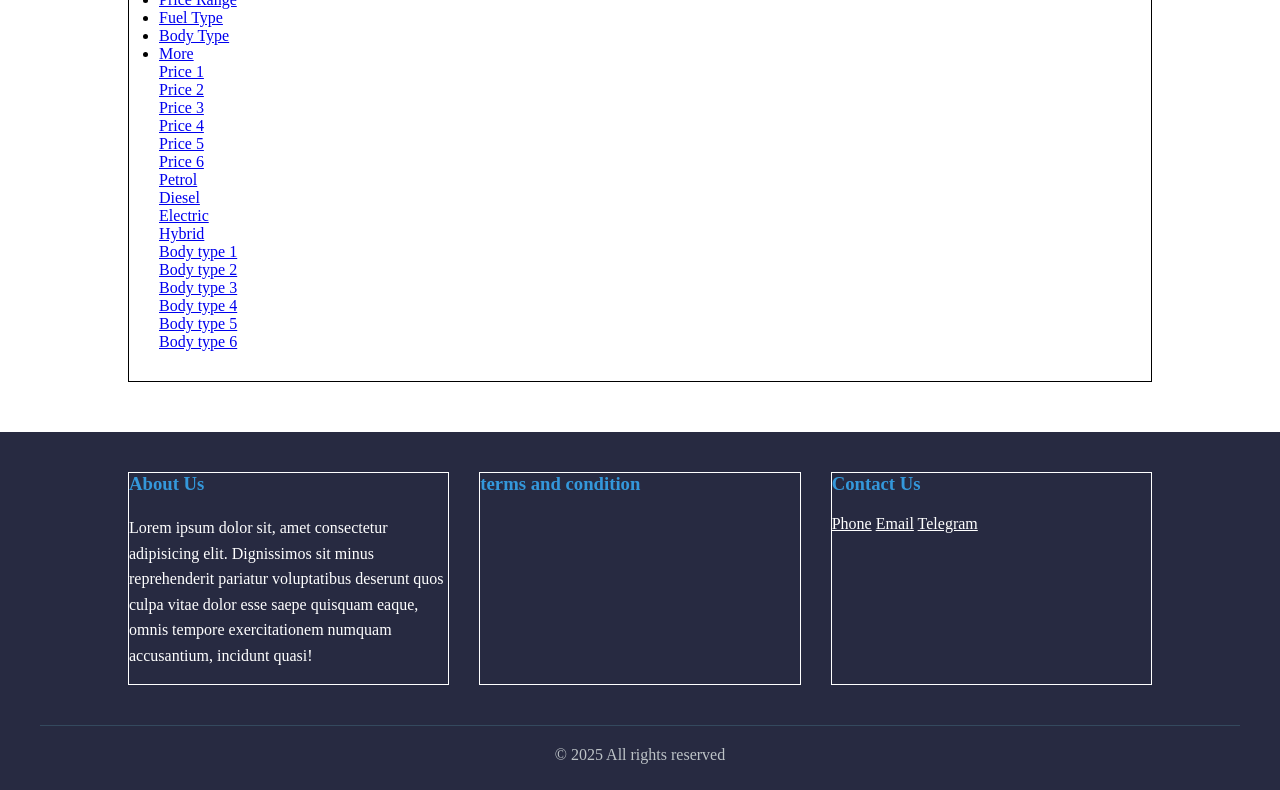
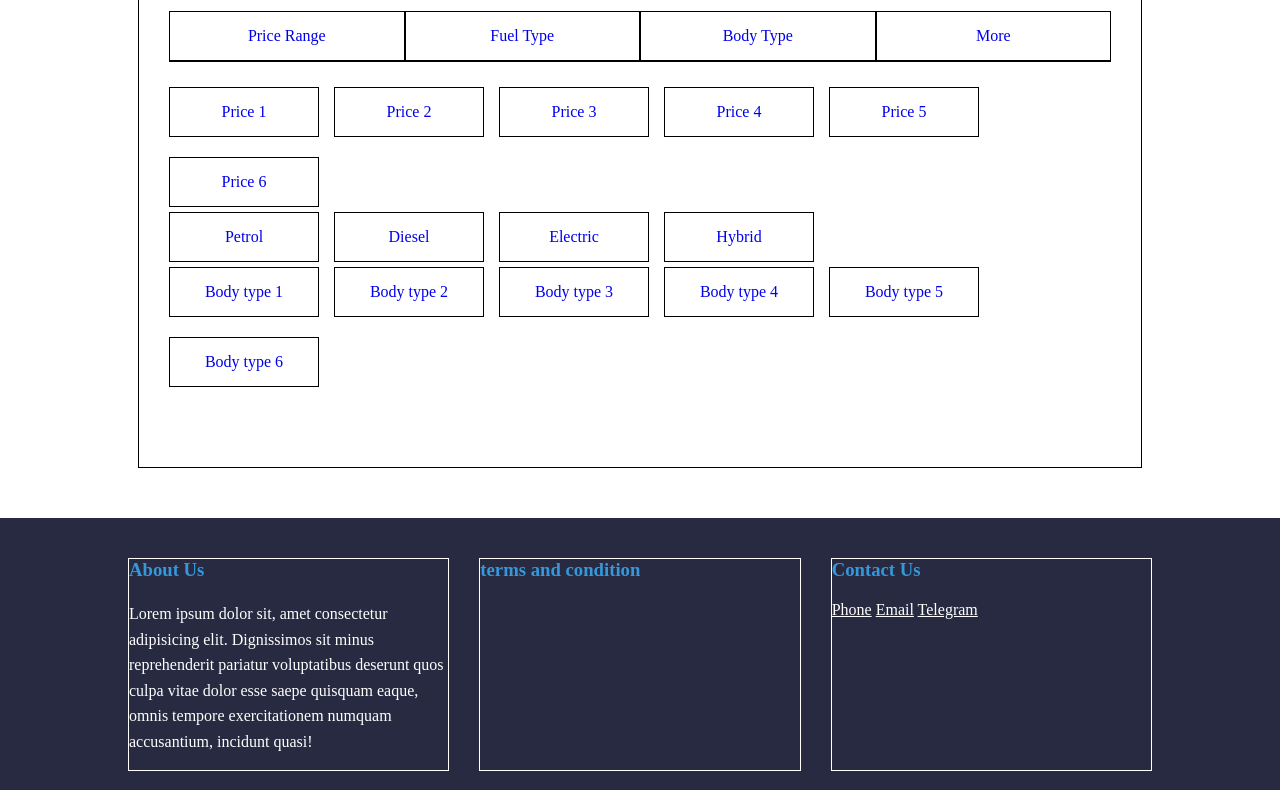
Before and after one commit to befeleo/Auto-Nest-Car-Rental, a plain HTML site: page index.html in a window 1280 px wide. Shown: the part 385-1175 px from the top of the page. Drawn offline with Linux system fonts and the light colour scheme.

Commit message:
add styling for tabs and filter options

```diff
--- a/style.css
+++ b/style.css
@@ -10,6 +10,7 @@
 .section {
   border: 1px solid;
   padding: 30px;
+  margin: 10px;
 }
 
 .section-header {
@@ -59,6 +60,54 @@
   background: #db3434;
 }
 
+.tabs {
+  margin-bottom: 20px;
+}
+
+.tab-links {
+  display: flex;
+  list-style: none;
+  border-bottom: 1px solid;
+}
+
+.tab-link {
+  flex: 1;
+  text-align: center;
+  border: 1px solid;
+}
+
+.tab-link a {
+  display: block;
+  padding: 15px 10px;
+  text-decoration: none;
+}
+
+.tab-content {
+  padding: 25px 0;
+}
+
+.filter-options {
+  display: grid;
+  grid-template-columns: repeat(auto-fill, 150px);
+  gap: 15px;
+}
+
+.filter-option {
+  padding: 15px;
+  text-align: center;
+  border: 1px solid;
+}
+
+.filter-option a {
+  text-decoration: none;
+}
+
+.price-option,
+.fuel-option,
+.body-option {
+  margin-bottom: 5px;
+}
+
 .footer {
   background-color: #272a41;
   color: white;
```
